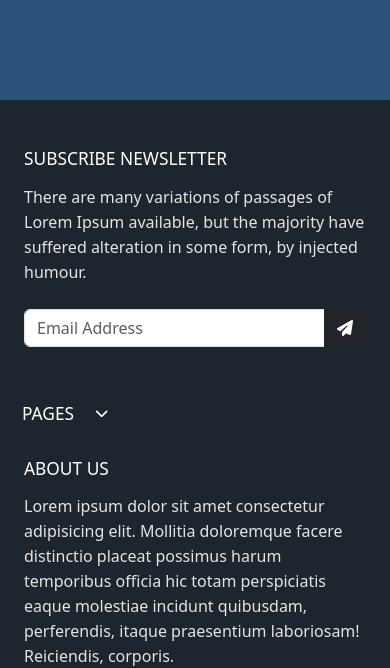
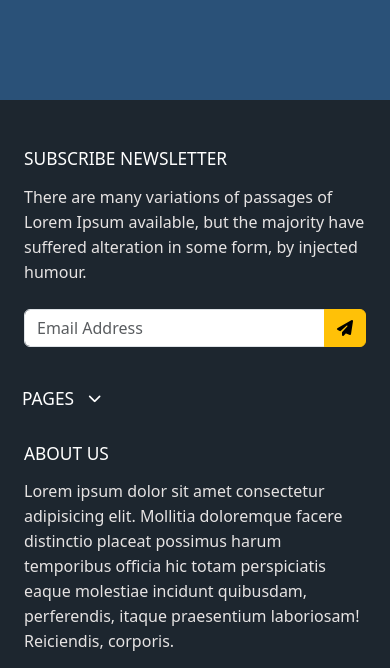
Before and after one commit to daniel-0104/user-booking, a plain HTML site: page index.html in a window 390 px wide. Shown: the part 5572-6240 px from the top of the page. Drawn offline with nearby package versions, Linux system fonts and the light colour scheme; files whose address does not match are found by name.

Commit message:
footer commit

```diff
--- a/index.html
+++ b/index.html
@@ -603,7 +603,7 @@
                     <form action="" class="mt-4">
                         <div class="input-group">
                             <input type="text" class="form-control" placeholder="Email Address" aria-describedby="button-addon2">
-                            <button class="btn btn-dark" type="submit" id="button-addon2">
+                            <button class="btn btn-warning" type="submit" id="button-addon2">
                                 <i class="fa-solid fa-paper-plane"></i>
                             </button>
                         </div>
--- a/style.css
+++ b/style.css
@@ -744,6 +744,14 @@ iframe{
     }
     #developer{
         display: none;
+    }
+}
+@media screen and (max-width: 400px){
+    #down,#up{
+        margin-left: 2px;
+    }
+    #footer-dropdown{
+        margin-top: -15px !important;
     }
 }
 /*.......................................... footer section end ................................... */
```
Also changed, not shown: about-us.html (+1 -1 lines), book-ticket.html (+1 -1 lines), contact.html (+1 -1 lines), movie-detail.html (+1 -1 lines), movies.html (+1 -1 lines), promotion-detail.html (+1 -1 lines), promotions.html (+1 -1 lines).
